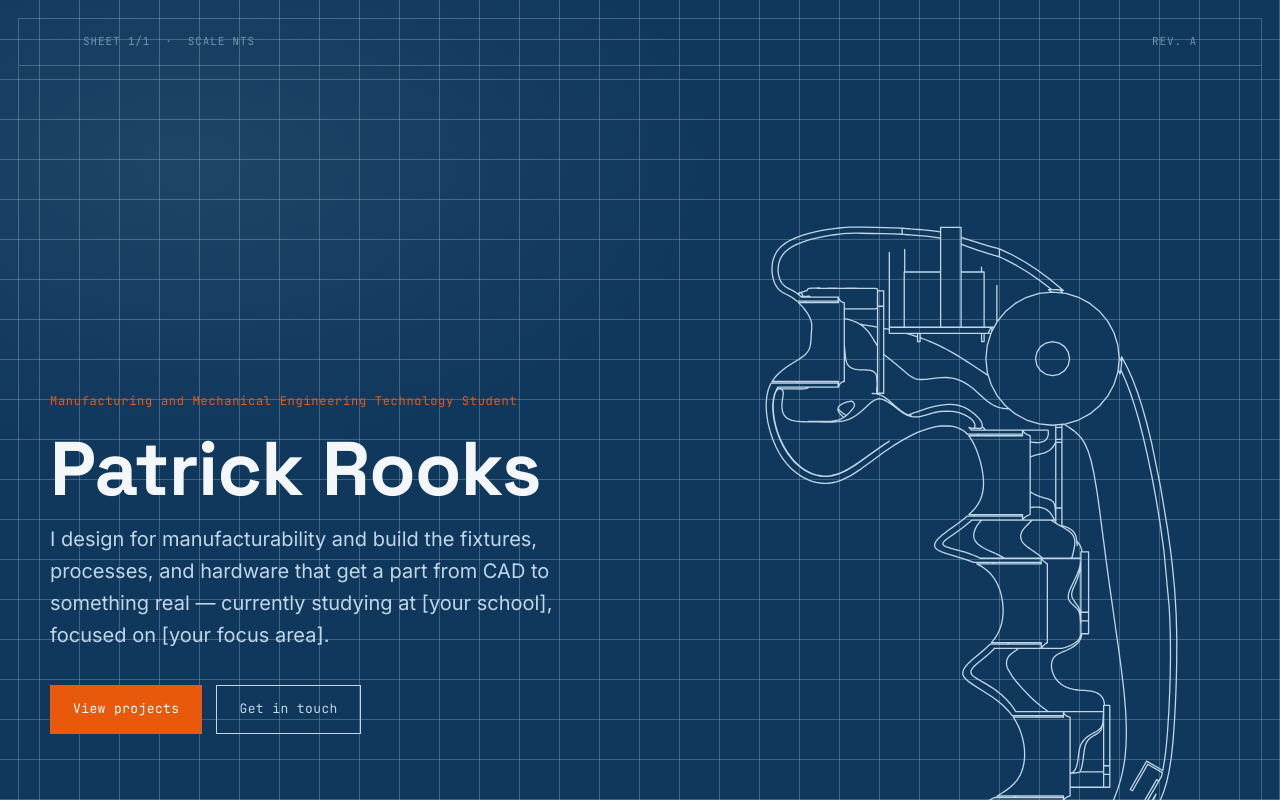
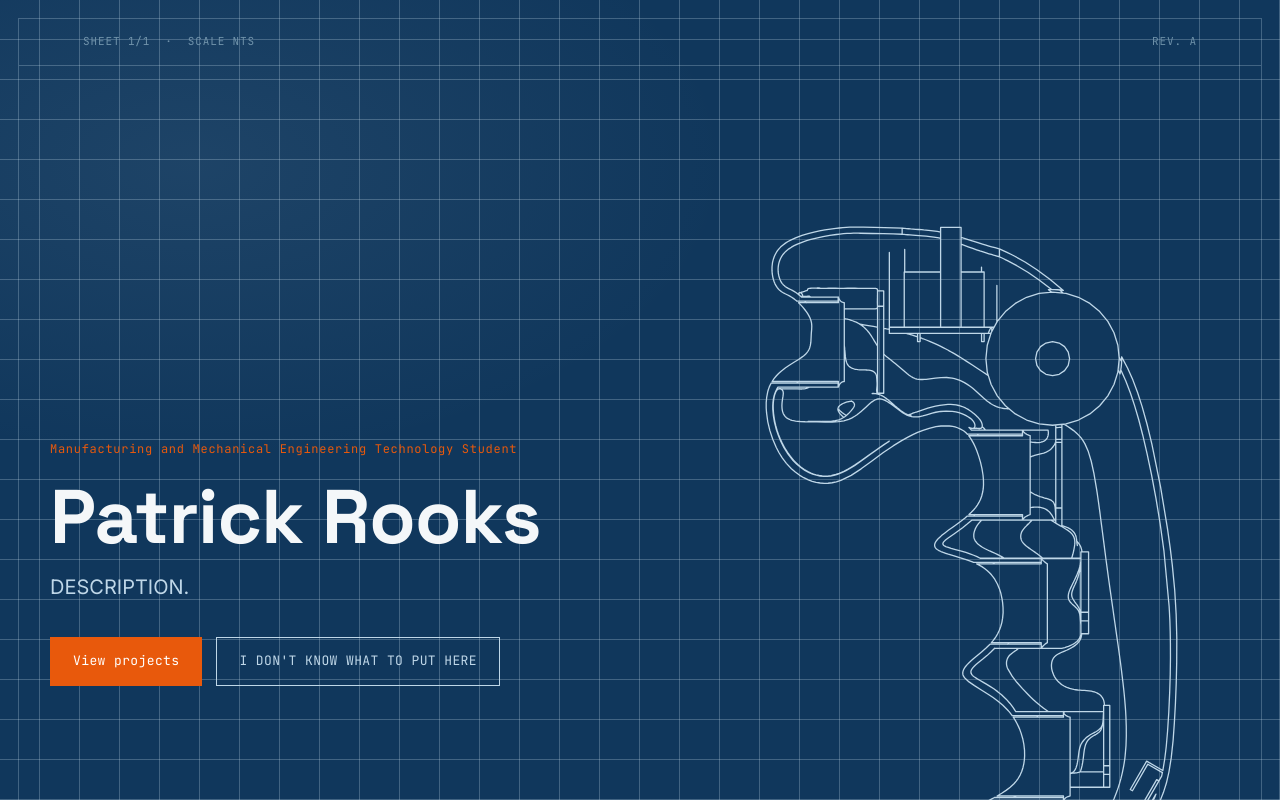
Before and after one commit to patrickrooks199-web/Portfolio, a Next.js app: page / in a window 1280 px wide. Shown: the top 800 px of the page. Built offline with nearby package versions, Linux system fonts and the light colour scheme.

Commit message:
insert placeholder text

```diff
--- a/components/Contact.js
+++ b/components/Contact.js
@@ -4,11 +4,9 @@ export default function Contact() {
       <div className="wrap">
         <div className="contact__inner">
           <span className="section-label">Contact</span>
-          <h2>Let's talk shop.</h2>
+          <h2>Corny one liner</h2>
           <p className="contact__lede">
-            Looking for a manufacturing or process engineering internship for
-            summer 2027. Reach out if you're hiring, or if you just want to
-            talk tolerances.
+            I WANT A JOB
           </p>
 
           <div className="signblock">
@@ -24,11 +22,11 @@ export default function Contact() {
               <div className="signblock__label">LinkedIn</div>
               <div className="signblock__value">
                 <a
-                  href="https://linkedin.com/in/jordanreyes"
+                  href="https://linkedin.com/in/patrick-rooks-a8b653424"
                   target="_blank"
                   rel="noopener noreferrer"
                 >
-                  linkedin.com/in/jordanreyes
+                  linkedin.com/in/patrick-rooks-a8b653424
                 </a>
               </div>
             </div>
@@ -49,7 +47,7 @@ export default function Contact() {
       </div>
 
       <div className="footer">
-        © {new Date().getFullYear()} Jordan Reyes — Drawn to specification.
+        © {new Date().getFullYear()} Footer text.
       </div>
     </section>
   );
--- a/components/Hero.js
+++ b/components/Hero.js
@@ -14,17 +14,14 @@ export default function Hero() {
             </div>
             <h1 className="hero__name">Patrick Rooks</h1>
             <p className="hero__role">
-              I design for manufacturability and build the fixtures,
-              processes, and hardware that get a part from CAD to something
-              real — currently studying at [your school], focused on
-              [your focus area].
+              DESCRIPTION.
             </p>
             <div className="hero__actions">
               <a className="btn btn--primary" href="#projects">
                 View projects
               </a>
               <a className="btn btn--ghost" href="#contact">
-                Get in touch
+                I DON'T KNOW WHAT TO PUT HERE
               </a>
             </div>
           </div>
```
